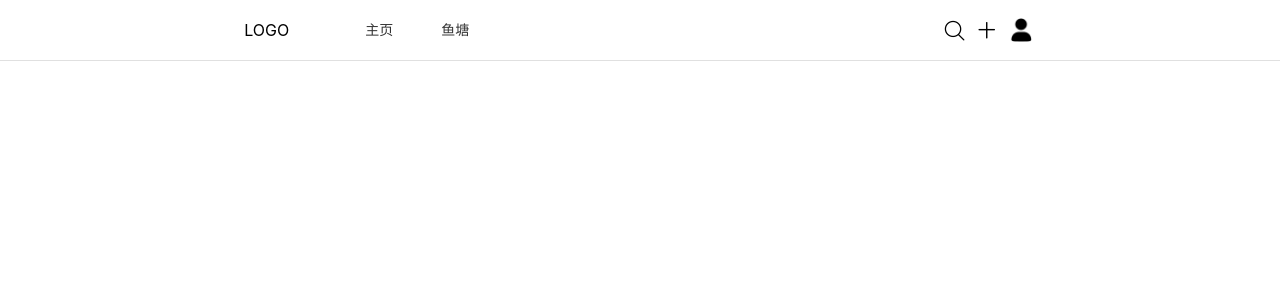
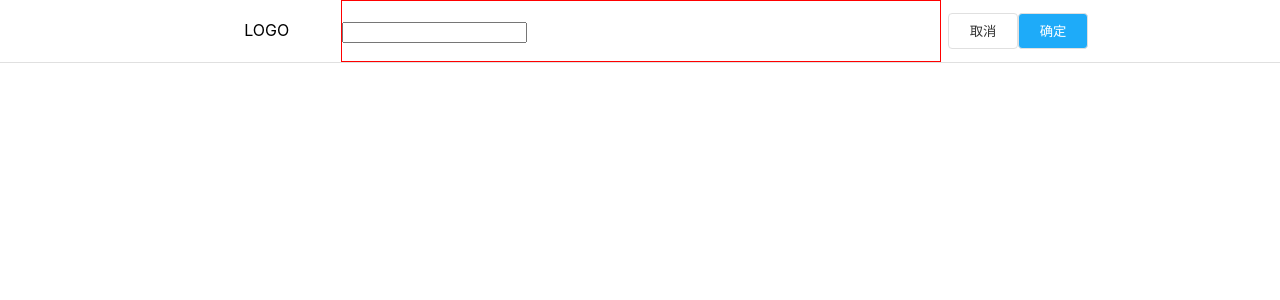
Before and after one commit to Yidoon/ikbk, a React (Create React App) app: page / in a window 1280 px wide. Shown: the top 300 px of the page. Built offline with nearby package versions, Linux system fonts and the light colour scheme.

Commit message:
'update'

```diff
--- a/src/components/header/header.css
+++ b/src/components/header/header.css
@@ -69,3 +69,20 @@
   width: 100%;
   height: 100%;
 }
+.btn-wrap {
+  width: 100%;
+  text-align: right;
+}
+.form-btn {
+  height: 36px;
+  width: 70px;
+  border: 1px solid red;
+  color: rgb(51, 51, 51);
+  background: #fff;
+  border: 1px solid rgb(224, 224, 224);
+  border-radius: 4px;
+}
+.confirm {
+  background: rgb(30, 171, 249);
+  color: #fff;
+}
--- a/src/components/header/header.tsx
+++ b/src/components/header/header.tsx
@@ -16,6 +16,35 @@ function HeaderNav () {
     </ul>
   )
 }
+function FormBtn () {
+  return (
+    <div className="btn-wrap">
+      <button className="header-tool-btn form-btn cancle">取消</button>
+      <button className="header-tool-btn form-btn confirm">确定</button>
+    </div>
+  );
+}
+interface toolNavProps {
+  userDefaultPng: any,
+  onSearchClick: Function
+}
+function ToolNav ({userDefaultPng, onSearchClick}: toolNavProps) {
+  return (
+    <div className="btn-wrap">
+      <button className="header-tool-btn" onClick={() => onSearchClick()}>
+        <i className="iconfont icon-sousuo"></i>
+      </button>
+      <button className="header-tool-btn">
+        <i className="iconfont icon-icon-test"></i>
+      </button>
+      <button className="header-tool-btn">
+        <div className="header-tool-my">
+          <img src={userDefaultPng} alt=""/>
+        </div>
+      </button>
+    </div>
+  )
+}
 interface Props {
   name?: string;
   enthusiasmLevel?: number;
@@ -29,12 +58,21 @@ class Header extends React.Component<Props, State>{
     super(props);
     this.state = {
       currentEnthusiasm: props.enthusiasmLevel || 1,
-      isUserInput: false
+      isUserInput: true
     }
   }
+  onSearchClick = () => {
+    this.setState({
+      isUserInput: true
+    })
+  };
   render () {
     let isUserInput = this.state.isUserInput;
-    const v = isUserInput ?  <Input /> : <HeaderNav />;
+    const v = isUserInput ? <Input /> : <HeaderNav />;
+    const p = isUserInput ? <FormBtn /> : <ToolNav
+                                            userDefaultPng={userDefaultPng}
+                                            onSearchClick={this.onSearchClick.bind(this)}
+                                          />
     return (
       <div className="header">
         <div className="header-content">
@@ -45,17 +83,7 @@ class Header extends React.Component<Props, State>{
             {v}
           </div>
           <div className="header-tool">
-            <button className="header-tool-btn">
-              <i className="iconfont icon-sousuo"></i>
-            </button>
-            <button className="header-tool-btn">
-              <i className="iconfont icon-icon-test"></i>
-            </button>
-            <button className="header-tool-btn">
-              <div className="header-tool-my">
-                <img src={userDefaultPng} alt=""/>
-              </div>
-            </button>
+            {p}
           </div>
         </div>
       </div>
--- a/src/components/input/input.css
+++ b/src/components/input/input.css
@@ -0,0 +1,9 @@
+.input {
+  width: 100%;
+  height: 100%;
+}
+.input-wrap {
+  width: 100%;
+  height: 100%;
+  border: 1px solid red;
+}
--- a/src/components/input/input.tsx
+++ b/src/components/input/input.tsx
@@ -4,7 +4,9 @@ import './input.css';
 const Input: React.FC = () => {
     return (
         <div className="input">
+          <div className="input-wrap">
             <input type="text"/>
+          </div>
         </div>
     );
 }
```
